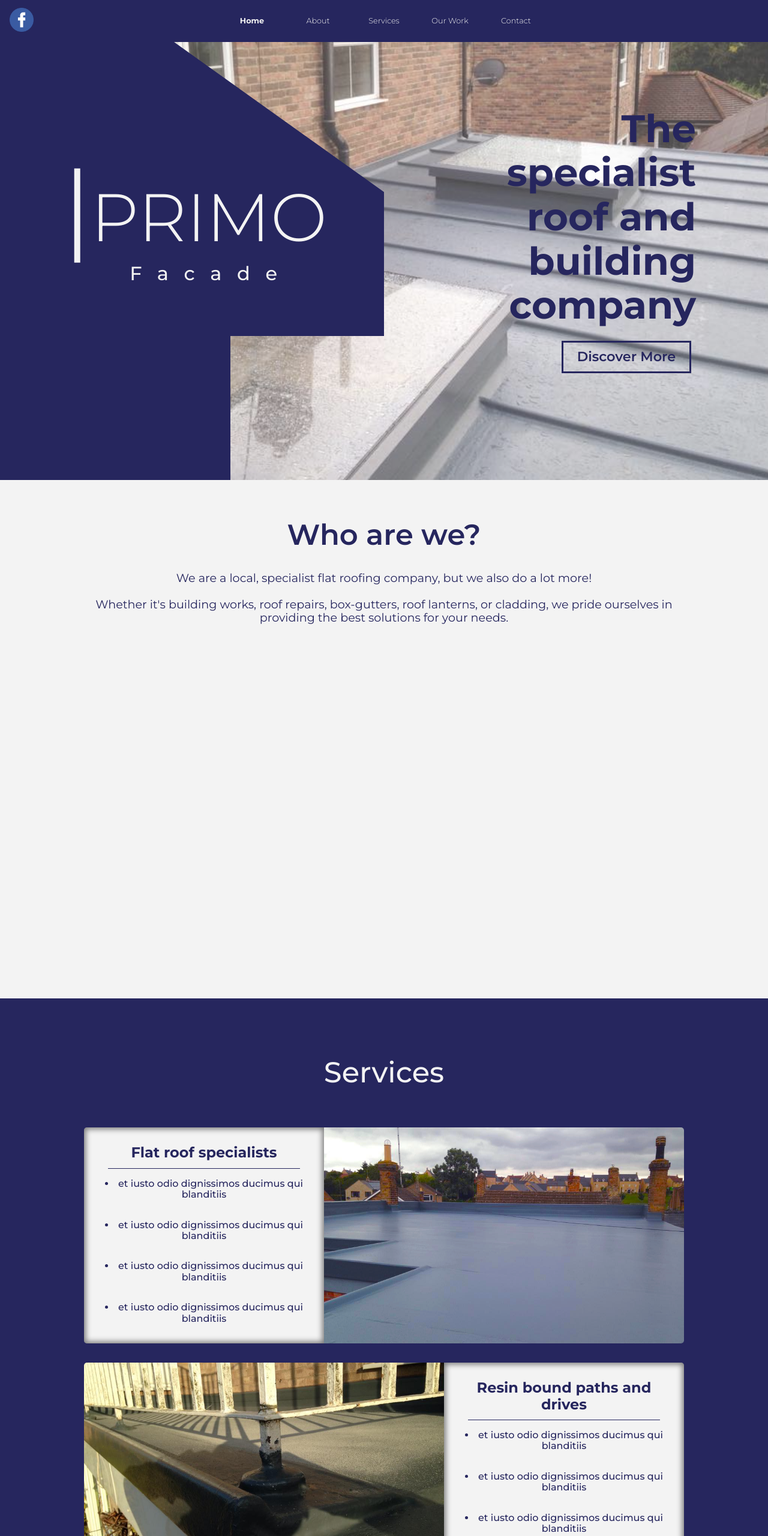
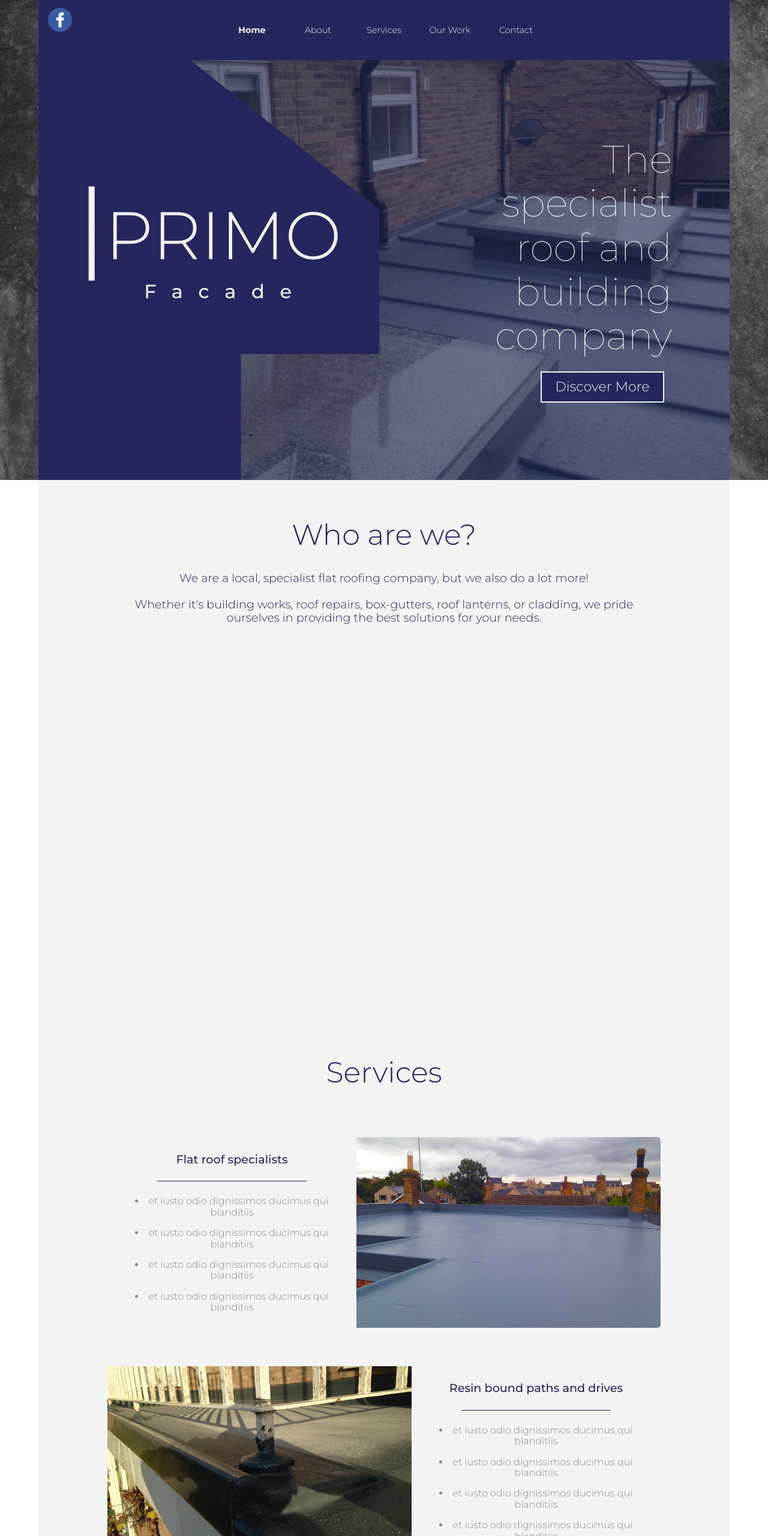
Before and after one commit to McColgan/Manna_And_Frisby, a website: page index.html in a window 1280 px wide. Shown: the top 2560 px of the page at 60% size. Drawn offline with nearby package versions, Linux system fonts and the light colour scheme; a web font is replaced by a local one.

Commit message:
30/06/18 commit

```diff
--- a/index.html
+++ b/index.html
@@ -16,6 +16,7 @@
 
     </head>
     <body>
+        <div class="body_outer"></div>
         <!-- NAVIGATION -->
         <header class="header_outer">
             <div class="social_media_outer">
@@ -38,7 +39,7 @@
         </header>
 
         <!-- SHOWCASE -->
-        <div class="showcase_outer">
+        <div class="showcase_outer" id="Top">
             <div class="showcase_img"></div>
             <div class="logo_outer">
                 <h1 class="logo_primo">primo</h1>
@@ -46,19 +47,19 @@
             </div>
             <div class="showcase_quote_box">
                 <h2 class="showcase_quote">The specialist roof and building company</h2>
-                <a href="#About" class="showcase_cta">Discover More</a>
+                <a href="#About" class="showcase_cta scroll">Discover More</a>
             </div>
         </div>
 
         <!-- ABOUT -->
-        <section class="about">
+        <section class="about" id="About">
             <h1>Who are we?</h1>
             <p class="about_quote">We are a local, specialist flat roofing company, but we also do a lot more!<br><br>
             Whether it's building works, roof repairs, box-gutters, roof lanterns, or cladding, we pride ourselves in providing the best solutions for your needs.</p>
         </section>
 
         <!-- SERVICES-->
-        <section class="services">
+        <section class="services" id="Services">
             <h1>Services</h1>
 
             <!-- Services Flexbox-->
@@ -76,7 +77,7 @@
                     <div class="service_bg roofing"></div>
                 </div>
                 <!-- Drives -->
-                <div class="service flex_end">
+                <div class="service">
                     <div class="service_text">
                         <h2>Resin bound paths and drives</h2>
                         <div class="line_break"></div>
@@ -100,7 +101,7 @@
                     <div class="service_bg rendering"></div>
                 </div>
                 <!-- Building -->
-                <div class="service flex_end">
+                <div class="service">
                     <div class="service_text">
                         <h2>Small building works</h2>
                         <div class="line_break"></div>
@@ -125,7 +126,7 @@
                     <div class="service_bg cladding"></div>
                 </div>
                 <!-- Lanterns -->
-                <div class="service flex_end">
+                <div class="service">
                     <div class="service_text">
                         <h2>Roof lanterns supply and fitting service</h2>
                         <div class="line_break"></div>
@@ -139,12 +140,12 @@
             </div>
         </section>
 
-        <section class="our_work">
+        <section class="our_work" id="OurWork">
 
         </section>
 
         <!-- CONTACT-->
-        <section class="contact">
+        <section class="contact" id="Contact">
             <h1>Contact</h1>
             <h2>For quotes and advice on all our work, please feel free to contact us</h2>
             <div class="contact_outer">
--- a/scripts/scripts.js
+++ b/scripts/scripts.js
@@ -16,13 +16,39 @@
         return false;
     });
 
+     // Smooth Scrolling
+     var scrollLink = $('.scroll');
+     scrollLink.click(function(e){
+         e.preventDefault();
+         $('body,html').animate({
+         scrollTop: $(this.hash).offset().top - $('.header_outer').outerHeight()
+         }, 1500);
+     });
+
+     // Link switching
+     function linkSwitching(){
+         var scrollBarLocation = $(this).scrollTop();
+         scrollLink.each(function(){
+           var sectionOffset = $(this.hash).offset().top -140;
+           if (sectionOffset <= scrollBarLocation){
+             $(this).parent().addClass('active_link');
+             $(this).parent().siblings().removeClass('active_link');
+           }
+         });
+     }
+
+    // Parallax function
     function parallax(){
         var wScroll = $(window).scrollTop();
             $('.showcase_img').css('top',(wScroll * 0.04)+'em');
+            $('.logo_outer').css('top',(wScroll * 0.05)+'em');
+            //$('.showcase_quote_box').css('top',(wScroll * 0.09)+'em');
         }
+
+    // Calling functions
     $(window).scroll(function(){
         parallax();
-        //linkSwitching();
+        linkSwitching();
     });
 
 });
--- a/scss/modules/_colors.scss
+++ b/scss/modules/_colors.scss
@@ -6,7 +6,7 @@
 
 $color-grey: #575555;
 
-$primary-color: #26265E;
+$primary-color: #26265e;
 
 //$primary-color: hsl(240, 42%, 26%);
 
--- a/scss/partials/_about.scss
+++ b/scss/partials/_about.scss
@@ -1,14 +1,14 @@
 .about{
     position: relative;
-    width: 100%;
+    width: 90%;
     height: 800px;
     background: $color-white;
     color: $primary-color;
     padding: 2em 0;
-    margin: 0;
+    margin: 0 auto;
     h1{
         font-size: $section-header;
-        font-weight: 600;
+        font-weight: 300;
         text-align: center;
     }
     p{
@@ -17,5 +17,6 @@
         margin: 0 auto;
         padding: 0 10%;
         font-size: 1.2em;
+        font-weight: 300;
     }
 }
--- a/scss/partials/_base.scss
+++ b/scss/partials/_base.scss
@@ -1,15 +1,28 @@
-html, body{
+body{
     font-size: 16px;
     z-index: 0;
     padding: 0;
     margin: 0;
     width: 100%;
     height: auto;
-    background-color: $primary-color;
     color: $color-black;
     font-family: 'Montserrat', sans-serif;
+    position: relative;
 }
-
+.body_outer{
+    top: 0;
+    width: 100%;
+    height: 100vh;
+    background-image: url(../images/grey_bg.jpg);
+    background-size: cover;
+    background-repeat: no-repeat;
+    background-position: center;
+    margin: 0;
+    z-index: 0;
+    //background: $primary-color;
+    //position: absolute;
+    position: fixed;
+}
 
 // Facebook icon
 .facebook_icon,
--- a/scss/partials/_contact.scss
+++ b/scss/partials/_contact.scss
@@ -1,16 +1,16 @@
 .contact{
-    width: 100%;
+    width: 90%;
     height: 500px;
     background: $color-white;
     position: relative;
     padding: 3em 0;
-    margin: 0;
+    margin: 0 auto;
     color: $primary-color;
     h1{
         font-size: $section-header;
 
         text-align: center;
-        font-weight: 600;
+        font-weight: 200;
         margin: 0;
         padding: 0.5em 0;
     }
@@ -18,6 +18,7 @@
         font-size: 1.5em;
         text-align: center;
         margin: 3em 20%;
+        font-weight: 400;
     }
     .contact_outer{
         //background: salmon;
@@ -38,16 +39,16 @@
             align-items: center;
             //background: cadetblue;
             .contact_icon{
-                width: 80px;
-                height: 80px;
+                width: 60px;
+                height: 60px;
                 background-image: url(../images/mail_icon_1.png);
-                background-size: 80px 80px;
+                background-size: 60px 60px;
                 background-position: center;
                 transition: 250ms ease-in-out;
             }
             p{
-                font-size: 1.3em;
-                font-weight: 600;
+                font-size: 1em;
+                font-weight: 500;
                 text-align: center;
             }
             .email_icon{
--- a/scss/partials/_nav.scss
+++ b/scss/partials/_nav.scss
@@ -1,17 +1,13 @@
 .header_outer{
     top: 0;
-    margin: 0;
+    margin: 0 auto 0 5%;
     padding: 0;
-    width: 100%;
+    width: 90%;
     background: $primary-color;
     height: 70px;
     z-index: 100;
     position: fixed;
-    &::after{
-        content: '';
-        clear: both;
-        display: block;
-    }
+
 }
 
 // social media outer
@@ -109,11 +105,11 @@
     width: 0%;
     content: '.';
     color: transparent;
-    background: $primary-hover;
+    background: $color-white;
     height: 3px;
 }
 .nav_outer a:hover{
-    color: $primary-hover;
+    color: $color-white;
 }
 .nav_outer a:hover::after{
     width: 150px;
@@ -127,11 +123,12 @@
 @media (min-width: 800px){
     .header_outer{
         background: $primary-color;
+        height: 100px;
     }
     .nav_outer{
         position: relative;
         margin: 0 auto;
-        height: 70px;
+        height: 100px;
         width: 100%;
         ul{
             height: 100%;
@@ -147,7 +144,7 @@
                     opacity: 1;
                     padding: 0;
                     height: 100%;
-                    font-size: 0.8em;
+                    font-size: 0.9em;
                     //background: saddlebrown;
                     width: 100%;
                     //text-align: center;
--- a/scss/partials/_our_work.scss
+++ b/scss/partials/_our_work.scss
@@ -1,7 +1,8 @@
 .our_work{
-    margin: 0;
+    width: 90%;
+    margin: 0 auto;
     padding: 0;
     position: relative;
-    background: skyblue;
+    background: $color-white;
     height: 600px;
 }
--- a/scss/partials/_services.scss
+++ b/scss/partials/_services.scss
@@ -1,21 +1,21 @@
 .services{
-    width: 100%;
+    width: 90%;
     height: auto;
     padding: 0;
-    margin: 0;
-    background: $primary-color;
+    margin: 0 auto;
+    background: $color-white;
     position: relative;
     padding: 3em 0 0 0;
-    color: $color-white;
+    color: $primary-color;
     h1{
         font-size: $section-header;
         margin: 0 auto;
         padding: 1em 0;
         text-align: center;
-        font-weight: 500;
+        font-weight: 300;
     }
     .services_flexbox{
-        width: 90%;
+        width: 80%;
         max-width: 1000px;
         height: auto;
         padding: 0;
@@ -24,11 +24,14 @@
         justify-content: space-around;
         align-items: stretch;
         flex-wrap: wrap;
+        .service:nth-of-type(even){
+            flex-flow: row-reverse;
+        }
         .service{
             width: 100%;
             height: auto;
             padding: 0;
-            margin: 1em 0;
+            margin: 2em 0;
             box-sizing: border-box;
             //margin: 1em;
             overflow: hidden;
@@ -38,18 +41,22 @@
             flex-direction: row;
             border-radius: 5px;
             .service_bg{
-                width: 60%;
+                width: 55%;
                 height: 100%;
                 position: relative;
                 //background-image: url(../images/showcase.jpg);
                 background-size: cover;
                 background-position: center;
                 background-repeat: no-repeat;
-                transition: 300ms ease-in-out;
+                transition: 200ms ease-in-out;
+                transform: scale(1.0);
+                box-sizing: border-box;
+                margin: 0;
                 &:hover,
                 :active,
                 :focus{
-                    transform: scale(1.15);
+                    transform: scale(0.95);
+                    box-shadow: inset 0px 0px 10px 1px rgba(0,0,0,0.75);
                 }
                 &::before{
                     position: absolute;
@@ -62,20 +69,20 @@
             .service_text{
                 position: relatives;
                 height: auto;
-                width: 40%;
+                width: 45%;
                 height: 100%;
                 top: 0;
-                background: $color-white;
+                //background: rgba(38, 38, 94, 0.07);
                 padding: 1em 0;
                 margin: 0;
                 color: $primary-color;
                 //background: saddlebrown;
                 z-index: 1;
-                box-shadow: inset 0px 0px 10px 3px rgba(0, 0, 0, 0.5);
+                //box-shadow: inset 0px 0px 10px 3px rgba(0, 0, 0, 0.5);
                 box-sizing: border-box;
                 h2{
-                    font-size: 1.5em;
-                    font-weight: 700;
+                    font-size: 1.2em;
+                    font-weight: 500;
                     text-align: center;
                     padding: 0.5em 1em;
                     margin: 0;
@@ -84,23 +91,21 @@
                 li{
                     text-align: center;
                     font-size: 1em;
-                    font-weight: 500;
-                    padding: 1em;
+                    font-weight: 300;
+                    padding: 0.5em 2em;
                     margin: 0 auto;
+                    color: #8a8a8a;
                 }
             }
         }
 
 
 // Custom/ Spcific Classes
-.flex_end{
-    flex-flow: row-reverse;
-}
 .line_break{
     position: relative;
     height: 1px;
-    width: 80%;
-    margin: 0 auto;
+    width: 60%;
+    margin: 1em auto;
     padding: 0;
     background: $primary-color;
 }
--- a/scss/partials/_showcase.scss
+++ b/scss/partials/_showcase.scss
@@ -1,13 +1,17 @@
 .showcase_outer{
     position: relative;
-    width: 100%;
+    top: 100px;
+    width: 90%;
     padding: 0;
-    margin: 0;
+    margin: 0 auto;
     height: 100vh;
-    max-height: 1000px;
+    max-height: 900px;
     overflow: hidden;
     display: flex;
     flex-direction: row;
+    //border: 1px solid #f3f3f3;
+    //border-bottom: none;
+    //box-sizing: border-box;
 }
 
 .showcase_img{
@@ -26,7 +30,7 @@
         right: 0;
         bottom: 0;
         left: 0;
-        background: rgba(255, 255, 255, 0.2);
+        background: rgba(11, 22, 68, 0.6);
     }
 }
 .logo_outer{
@@ -36,10 +40,13 @@
     align-items: center;
     justify-content: center;
     flex-direction: column;
-    background: rgba(38, 38, 94, 1);
+    background: $primary-color;
     width: 50%;
     height: 100%;
     padding: 0;
+    margin: -70px 0 0 0;
+    margin-left: -0.5em;
+    box-shadow: 3px 3px 5px rgba(0, 0, 0, 0.6);
     //-webkit-clip-path: polygon(0 0, 0 100%, 100% 100%, 100% 55%, 80% 55%, 80% 45%, 100% 45%, 100% 0%);
     //clip-path: polygon(0 0, 0 100%, 100% 100%, 100% 55%, 80% 55%, 80% 45%, 100% 45%, 100% 0%);
     -webkit-clip-path: polygon(0 0, 0 100%, 60% 100%, 60% 70%, 100% 70%, 100% 40%, 30% 0);
@@ -88,30 +95,31 @@
     .showcase_quote{
         position: relative;
         padding: 0;
-        margin: 0;
+        margin: -100px  0 0 0;
         font-size: 4em;
-        color: $primary-color;
+        color: $color-white;
         text-align: center;
         max-width: 400px;
         z-index: 1;
-        font-weight: 700;
+        font-weight: 100;
         text-align: right;
     }
     .showcase_cta{
-        color: $primary-color;
+        color: $color-white;
         z-index: 1;
         margin-top: 1em;
         font-size: 1.4em;
-        border: 3px solid $primary-color;
+        border: 2px solid $color-white;
         padding: 0.5em 1em;
         cursor: pointer;
         text-decoration: none;
-        font-weight: 600;
-        transition: 150ms ease-in-out;
+        font-weight: 300;
+        transition: 350ms ease-in-out;
         margin-left: 7.5em;
+        background: $primary-color;
         &:hover{
-            background: $primary-color;
-            color: $color-white;
+            background: $color-white;
+            color: $primary-color;
             //font-weight: 500;
         }
     }
```
Also changed, not shown: scss/partials/_footer.scss (+4 -3 lines), css/main.css, images/grey_bg.jpg (added).
